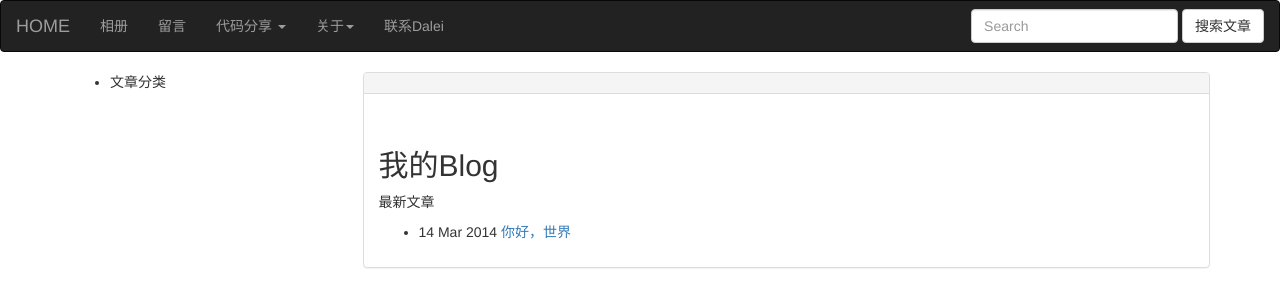
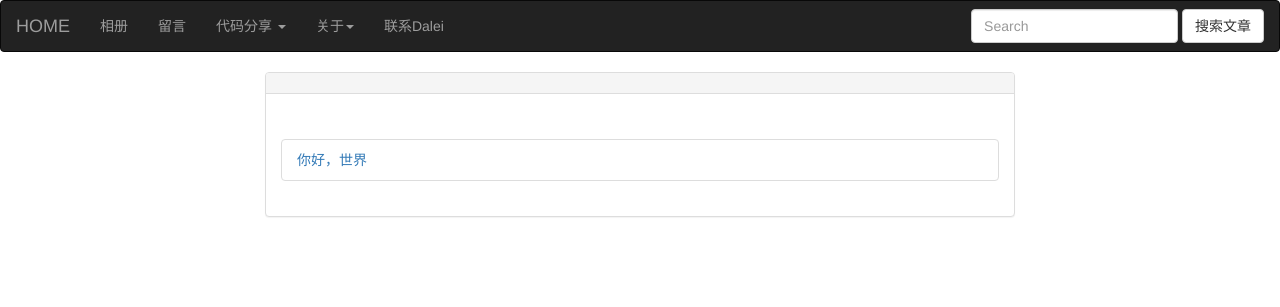
Before and after one commit to daleione/daleione.github.io, a Jekyll site: the page built from index.html, in a window 1280 px wide. Shown: the top 307 px of the page. Built offline with Jekyll 4.4.1, drawn with Linux system fonts in a browser that asks for light colours; nearby versions of some CDN libraries.

Commit message:
文章列表使用list-group

```diff
--- a/_layouts/default.html
+++ b/_layouts/default.html
@@ -3,7 +3,8 @@
         <meta http-equiv="content-type" content="text/html; charset=utf-8" />
 
         <!-- 最新 Bootstrap 核心 CSS 文件 -->
-        <link rel="stylesheet" href="//netdna.bootstrapcdn.com/bootstrap/3.0.3/css/bootstrap.min.css">
+        <!--<link rel="stylesheet" href="//netdna.bootstrapcdn.com/bootstrap/3.0.3/css/bootstrap.min.css"> -->
+        <link rel="stylesheet" href="http://cdn.bootcss.com/bootstrap/3.3.0/css/bootstrap.min.css">
 
         <!-- jQuery文件。务必在bootstrap.min.js 之前引入 -->
         <script src="http://cdn.bootcss.com/jquery/1.10.2/jquery.min.js"></script>
@@ -72,14 +73,9 @@
 
         <div class="container">
             <div class="row">
-                <div class="col-md-3">
-                    <ul>
-                        <li>
-                        文章分类
-                        </li>
-                    </ul>
+                <div class="col-md-2">
                 </div>
-                <div class="col-md-9">
+                <div class="col-md-8">
                     <div class="panel panel-default">
                         <div class="panel-heading">
                             <h3 class="panel-title"><a href=""></a>
@@ -91,9 +87,11 @@
                     </div>
 
                 </div>
+                <div class="col-md-2">
+                </div>
             </div>
         </div>
 
 
-                </body>
-            </html>
+    </body>
+</html>
--- a/index.html
+++ b/index.html
@@ -3,12 +3,8 @@ layout: default
 title: 我的Blog
 ---
 
-<h2>{{ page.title }}</h2>
-
-<p>最新文章</p>
-
-<ul>
+<ul class="list-group">
     {% for post in site.posts %}
-    <li>{{ post.date | date_to_string }} <a href="{{ post.url }}">{{ post.title }}</a></li>
+    <li class="list-group-item title"><a href="{{ post.url }}">{{ post.title }}</a></li>
     {% endfor %}
 </ul>
```
